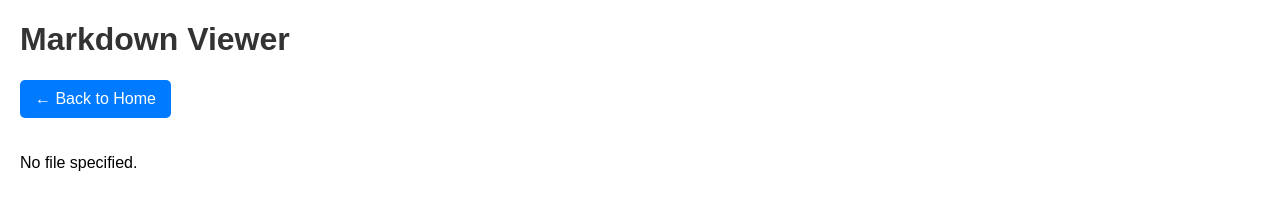
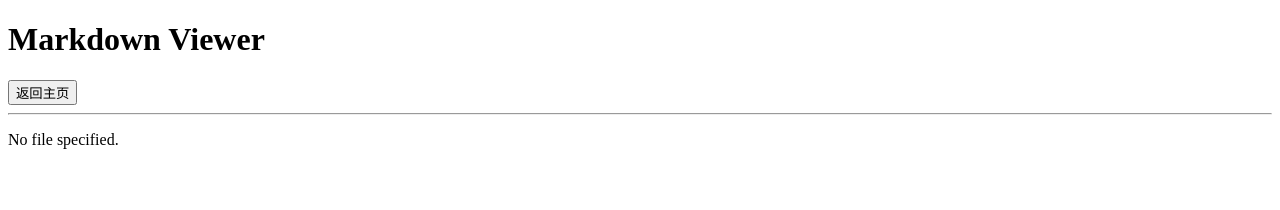
Before and after one commit to batchsize/batchsize.github.io, a plain HTML site: page viewer.html in a window 1280 px wide. Drawn offline with Linux system fonts and the light colour scheme.

Commit message:
Update viewer.html

```diff
--- a/viewer.html
+++ b/viewer.html
@@ -3,31 +3,11 @@
 <head>
     <title>Markdown Viewer</title>
     <script src="https://cdn.jsdelivr.net/npm/showdown/dist/showdown.min.js"></script>
-    <style>
-        body {
-            font-family: Arial, sans-serif;
-            margin: 20px;
-        }
-        h1 {
-            color: #333;
-        }
-        .back-home {
-            display: inline-block;
-            margin-bottom: 20px;
-            padding: 10px 15px;
-            background-color: #007bff;
-            color: white;
-            text-decoration: none;
-            border-radius: 5px;
-        }
-        .back-home:hover {
-            background-color: #0056b3;
-        }
-    </style>
 </head>
 <body>
     <h1 id="page-title">Markdown Viewer</h1>
-    <a href="index.html" class="back-home">&#8592; Back to Home</a>
+    <button onclick="window.location.href='index.html'">返回主页</button>
+    <hr>
     <div id="content"></div>
 
     <script>
@@ -36,9 +16,9 @@
         const file = params.get('file');
 
         if (file) {
-            // 设置页面标题
-            const fileName = file.split('/').pop().split('.')[0]; // 获取文件名作为标题
-            document.getElementById('page-title').textContent = fileName;
+            // 设置标题为文件名
+            const title = file.split('/').pop().replace('.md', '');
+            document.getElementById('page-title').textContent = title;
 
             // 加载指定的 Markdown 文件
             fetch(file)
```
